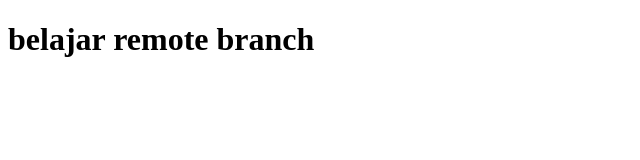
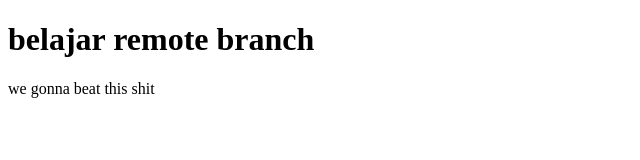
Before and after one commit to Rezza247006111182student/learning-remote-branch, a plain HTML site: page index.html in a window 1280 px wide. Shown: the whole page, without its empty margins (0-640 px from the left). Drawn offline with Linux system fonts and the light colour scheme.

Commit message:
menambah paraghraph

```diff
--- a/index.html
+++ b/index.html
@@ -7,5 +7,7 @@
 </head>
 <body>
     <h1>belajar remote branch</h1>
+
+    <p>we gonna beat this shit</p>
 </body>
 </html>
```
